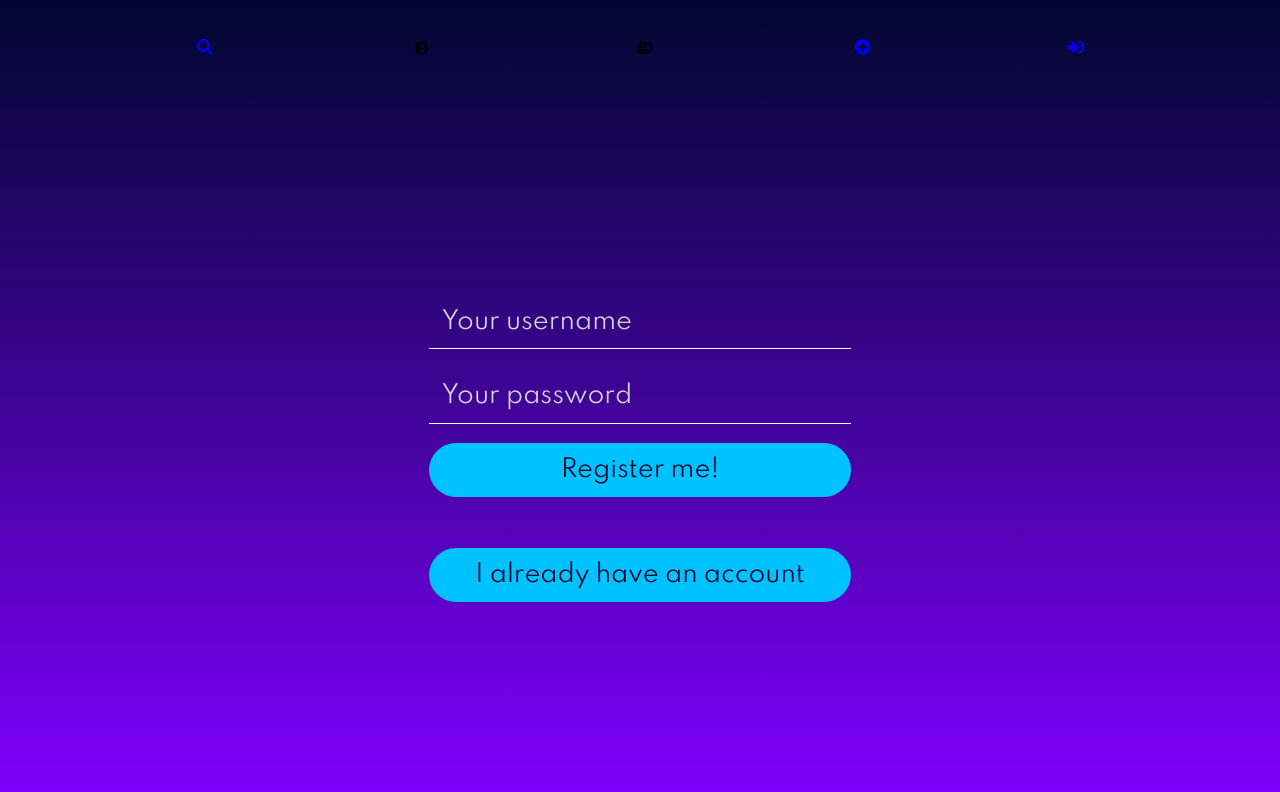
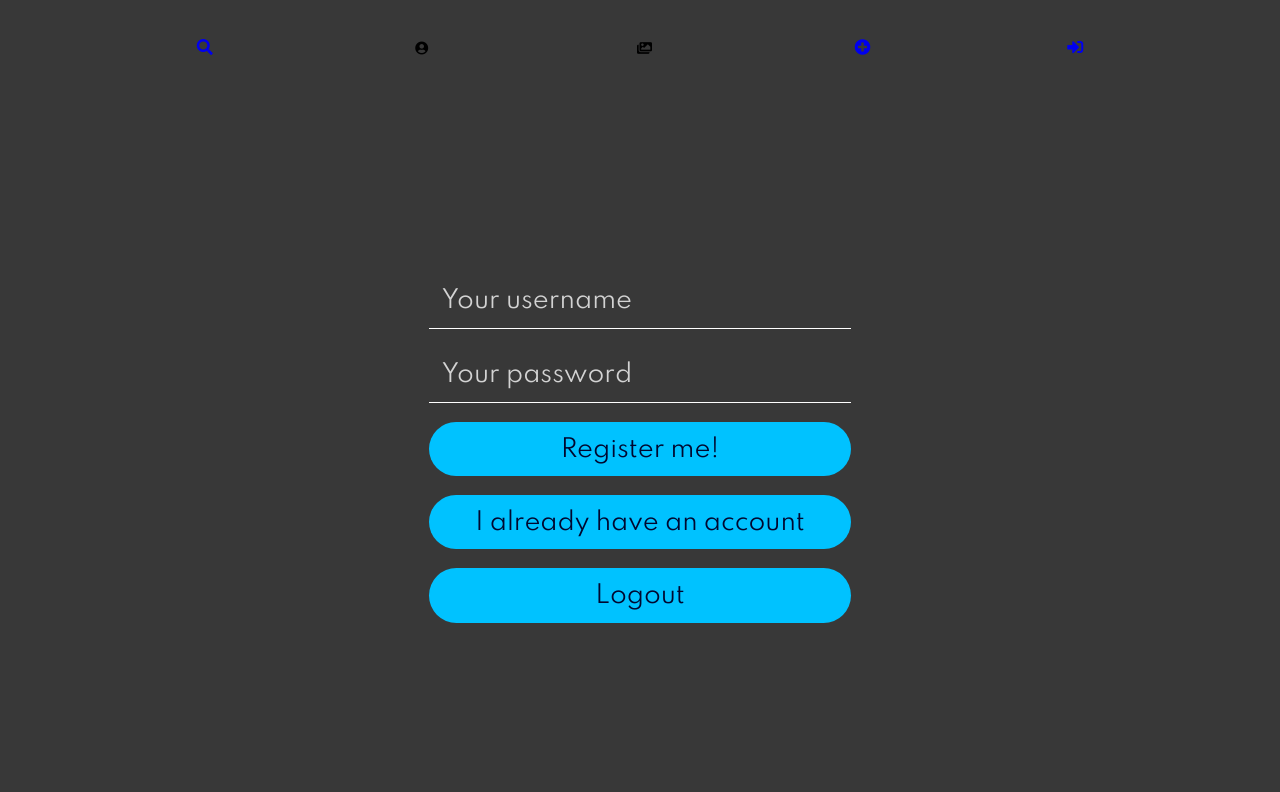
Before and after one commit to abs3nce/porto-client, a Vue app: page /register in a window 1280 px wide. Shown: the top 792 px of the page. Built offline with nearby package versions, Linux system fonts and the light colour scheme.

Commit message:
+ button component

```diff
--- a/src/App.vue
+++ b/src/App.vue
@@ -37,8 +37,14 @@ export default {
     --acc-deep-blue: #00072f;
     --acc-purple: #8000ff;
 
+    --light-grey: #eee;
+    --dark-grey: #383838;
+    --light-cyan: #93e2e4;
+    --dark-cyan: #007d83;
+
     //gradients
-    --grad-site: linear-gradient(0, var(--acc-purple), var(--acc-deep-blue));
+    // --grad-site: linear-gradient(0, var(--acc-purple), var(--acc-deep-blue));
+    background: var(--dark-grey);
 
     //backgrounds
     --bg-dark-blue: #00072f;
--- /dev/null
+++ b/src/components/Button.vue
@@ -0,0 +1,38 @@
+<template>
+    <button @click="click()">{{ buttonLabel }}</button>
+</template>
+
+<script>
+export default {
+    // https://codeburst.io/creating-reusable-components-with-vue-js-button-component-503167facfde
+    props: {
+        buttonLabel: {
+            type: String,
+            required: true,
+        },
+        // buttonFunction: {
+        //     type: Function,
+        // }
+    },
+    methods: {
+        click() {
+            this.$emit("buttonPressed");
+        }
+
+    }
+};
+</script>
+
+<style lang="scss" scoped>
+button {
+    width: 100%;
+    padding: 3%;
+
+    font-size: var(--text-medium);
+
+    border: none;
+    border-radius: 64px;
+    background-color: var(--acc-cyan);
+    color: var(--acc-deep-blue);
+}
+</style>
--- a/src/pages/AddImagePage.vue
+++ b/src/pages/AddImagePage.vue
@@ -27,6 +27,7 @@ export default {
                     res(reader.result);
                 };
             });
+
             reader.readAsDataURL(file);
             const b64file = await b64Promise;
             console.log(b64file);
--- a/src/pages/LoginPage.vue
+++ b/src/pages/LoginPage.vue
@@ -7,24 +7,39 @@
                 placeholder="Your username"
             />
             <br />
+
             <input
                 type="password"
                 v-model="login_password"
                 placeholder="Your password"
             /><br />
-            <button @click="loginUser()">Sign me in!</button>
+
+            <Button buttonLabel="Sign me in!" @buttonPressed="loginUser()"/>
+
             <br />
-            <p>{{ login_error }}</p>
-            <br /><br />
+
+            <div class="error-message">
+                {{ login_error }}
+            </div>
             <router-link to="/register">
-                <button>I don't have an account</button>
+                <Button buttonLabel="I don't have an account" />
             </router-link>
+
+            <br />
+
+            <Button buttonLabel="Logout" @buttonPressed="logout()" />
         </div>
     </div>
 </template>
 
 <script>
+import Button from "../components/Button.vue";
+
 export default {
+    components: {
+        Button,
+    },
+
     data() {
         return {
             login_username: "",
@@ -32,6 +47,7 @@ export default {
             login_error: null,
         };
     },
+
     methods: {
         loginUser() {
             let user = {
@@ -56,6 +72,15 @@ export default {
             this.login_username = "";
             this.login_password = "";
         },
+
+        logout() {
+            if (localStorage.getItem("token") != null) {
+                localStorage.clear();
+                console.log("User logged out");
+            } else {
+                console.log("Nobody logged in");
+            }
+        },
     },
 };
 </script>
@@ -77,7 +102,7 @@ export default {
         justify-content: center;
         align-content: center;
 
-        p {
+        .error-message {
             text-align: center;
         }
 
@@ -99,18 +124,6 @@ export default {
             color: lightgrey;
             opacity: 1; /* Firefox */
         }
-
-        button {
-            width: 100%;
-            padding: 3%;
-
-            font-size: var(--text-medium);
-
-            border: none;
-            border-radius: 64px;
-            background-color: var(--acc-cyan);
-            color: var(--acc-deep-blue);
-        }
     }
 }
 </style>
--- a/src/pages/RegisterPage.vue
+++ b/src/pages/RegisterPage.vue
@@ -5,28 +5,31 @@
                 type="text"
                 v-model="register_username"
                 placeholder="Your username"
-            />
-
-            <br />
+            /><br />
             <input
                 type="password"
                 v-model="register_password"
                 placeholder="Your password"
             /><br />
-            <button @click="registerUser()">Register me!</button>
+            <Button buttonLabel="Register me!"/>
             <br />
-            <p>{{ register_error }}</p>
+            <div class="error-message">{{ register_error }}</div>
 
             <router-link to="/login">
-                <button>I already have an account</button>
+                <Button buttonLabel="I already have an account" />
             </router-link>
+            <br />
+            <Button buttonLabel="Logout"/>
         </div>
         <!-- pridat logout button ako button component s propomi logout buttonu -->
     </div>
 </template>
 
 <script>
+import Button from "../components/Button";
+
 export default {
+    components: { Button },
     data() {
         return {
             register_username: "",
@@ -55,6 +58,15 @@ export default {
             );
             this.register_username = "";
             this.register_password = "";
+        },
+
+        Logout() {
+            if (localStorage.getItem("token") != null) {
+                localStorage.clear();
+                console.log("User logged out");
+            } else {
+                console.log("Nobody logged in");
+            }
         },
     },
 };
@@ -95,20 +107,8 @@ export default {
             opacity: 1; /* Firefox */
         }
 
-        p {
+        .error-message {
             text-align: center;
-        }
-
-        button {
-            width: 100%;
-            padding: 3%;
-
-            font-size: var(--text-medium);
-
-            border: none;
-            border-radius: 64px;
-            background-color: var(--acc-cyan);
-            color: var(--acc-deep-blue);
         }
     }
 }
```
